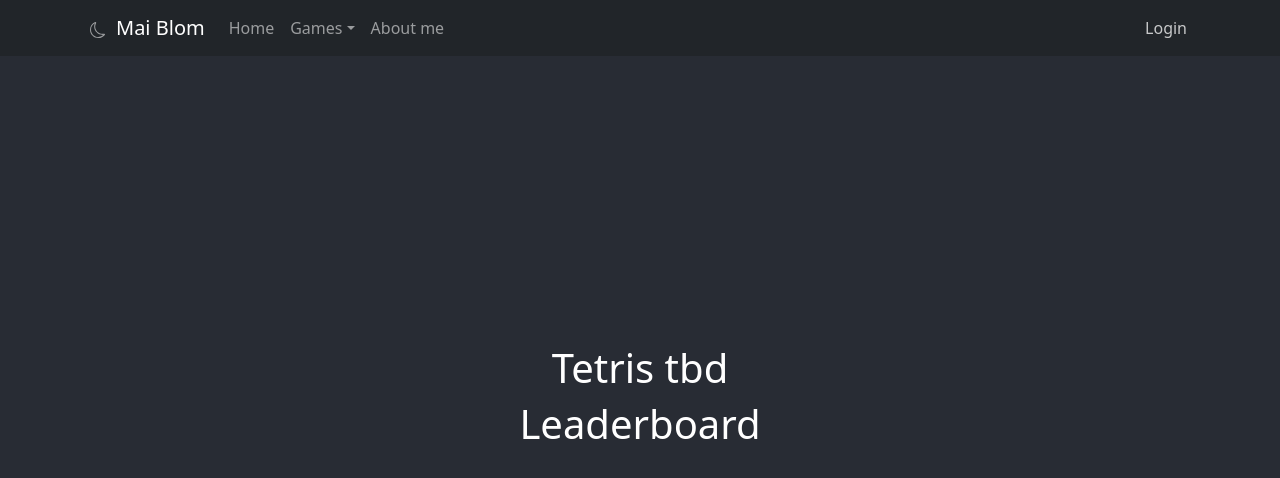
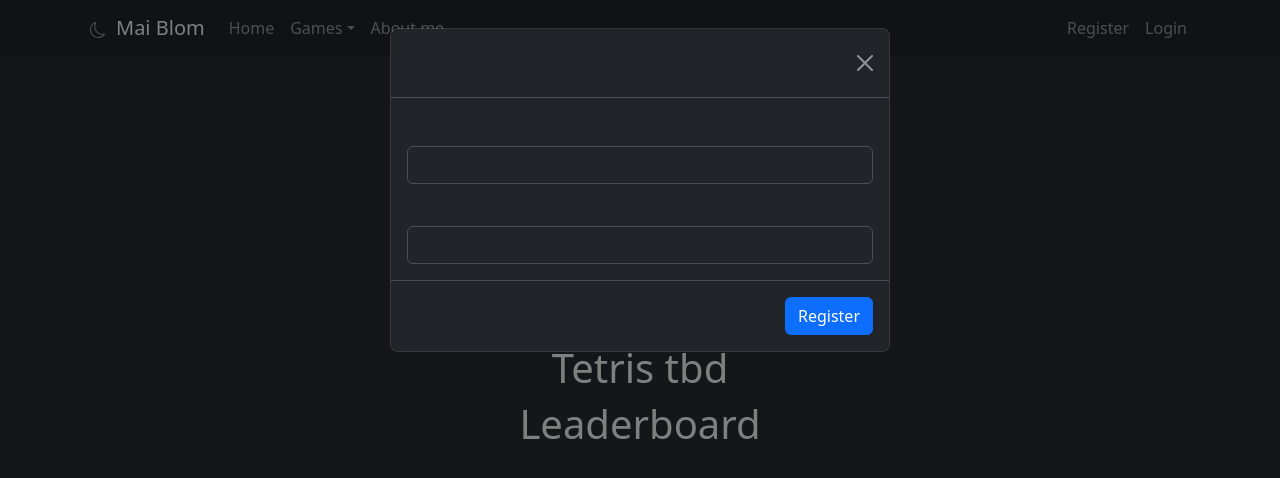
Before and after one commit to MaiBlom/mai-frontend, a React (Create React App) app: page /tetris in a window 1280 px wide. Both pictures are taken after a click on the button "Login". Shown: the top 478 px of the page. Built offline with nearby package versions, Linux system fonts and the light colour scheme.

Commit message:
login and register modal without functionality

```diff
--- a/package.json
+++ b/package.json
@@ -21,7 +21,7 @@
   },
   "scripts": {
     "start": "react-scripts start",
-    "docker": "sudo docker compose down && sudo docker compose build --no-cache && sudo docker compose up -d"
+    "docker": "pnpm i && sudo docker compose down && sudo docker compose build --no-cache && sudo docker compose up -d"
   },
   "browserslist": {
     "production": [
--- a/src/App.tsx
+++ b/src/App.tsx
@@ -8,18 +8,24 @@ import { BrowserRouter, Routes, Route } from 'react-router';
 import TetrisPage from './pages/games/TetrisPage';
 import TicTacToePage from './pages/games/TicTacToePage';
 import SnakePage from './pages/games/SnakePage';
+import RegisterModal from 'components/modals/Register';
+import LoginModal from 'components/modals/Login';
 
 function App() {
+    const [registerModal, setRegisterModal] = useState(false);
+    const [loginModal, setLoginModal] = useState(false);
+
     const [loggedIn, setLoggedIn] = useState(false);
     const [theme, toggleTheme] = useState(true);
 
     return (
         <BrowserRouter basename='/'>
             <Header
-                theme={ theme }
-                toggleTheme={ () => toggleTheme(theme => !theme) }
-                loggedIn={ loggedIn }
-                setLoggedIn={ () => setLoggedIn(loggedIn => !loggedIn) }
+                theme={theme}
+                toggleTheme={() => toggleTheme(theme => !theme)}
+                loggedIn={loggedIn}
+                setRegisterModal={() => setRegisterModal(true)}
+                setLoginModal={() => setLoginModal(true)}
             />
             <div className={`app-${theme ? 'dark' : 'light'}`}>
                 <React.StrictMode>
@@ -34,7 +40,18 @@ function App() {
                     </Routes>
                 </React.StrictMode>
             </div>
-        </BrowserRouter>
+            <RegisterModal
+                theme={theme}
+                show={registerModal}
+                setRegisterModal={() => setRegisterModal(false)}>
+            </RegisterModal>
+            <LoginModal
+                theme={theme}
+                show={loginModal}
+                setLoginModal={() => setLoginModal(false)}
+                setLoggedIn={(bool: boolean) => setLoggedIn(bool)}>
+            </LoginModal>
+        </BrowserRouter >
     );
 }
 
--- a/src/components/Header.tsx
+++ b/src/components/Header.tsx
@@ -11,9 +11,11 @@ function Header(props: {
     theme: boolean,
     toggleTheme: () => void,
     loggedIn: boolean,
-    setLoggedIn: () => void
+    setRegisterModal: () => void
+    setLoginModal: () => void
 }) {
     const [loginPositionCss, setLoginPositionCss] = useState(true);
+
     return (
         <Navbar
             bg={`${props.theme ? 'dark' : 'light'}`}
@@ -22,9 +24,9 @@ function Header(props: {
             expand="md">
             <Container>
                 <Nav style={{ flexDirection: 'row' }}>
-                    <Nav.Link style={{paddingRight: '10px'}}
+                    <Nav.Link style={{ paddingRight: '10px' }}
                         onClick={props.toggleTheme}>
-                            { props.theme ? <Moon /> : <Sun /> }
+                        {props.theme ? <Moon /> : <Sun />}
                     </Nav.Link>
                     <Navbar.Brand>Mai Blom</Navbar.Brand>
                 </Nav>
@@ -32,8 +34,8 @@ function Header(props: {
                 <Navbar.Collapse
                     id="responsive-navbar-nav"
                     role="region"
-                    onEnter={ () => setLoginPositionCss(false)}
-                    onExited={ () => setLoginPositionCss(true) }>
+                    onEnter={() => setLoginPositionCss(false)}
+                    onExited={() => setLoginPositionCss(true)}>
                     <Nav className="me-auto">
                         <Nav.Link as={Link} to={`/`}>Home</Nav.Link>
                         <NavDropdown title="Games" id="collapsible-nav-dropdown">
@@ -43,9 +45,12 @@ function Header(props: {
                         </NavDropdown>
                         <Nav.Link as={Link} to={`/aboutme`}>About me</Nav.Link>
                     </Nav>
-                    <Nav style={ loginPositionCss ? { position: 'fixed', float: 'right', right: '85px' } : {} }>
-                        <Nav.Link>
-                            { props.loggedIn ? 'Logout' : 'Login'}
+                    <Nav style={loginPositionCss ? { position: 'fixed', float: 'right', right: '85px' } : {}}>
+                        <Nav.Link onClick={props.setRegisterModal}>
+                            Register
+                        </Nav.Link>
+                        <Nav.Link onClick={props.setLoginModal}>
+                            {props.loggedIn ? 'Logout' : 'Login'}
                         </Nav.Link>
                     </Nav>
                 </Navbar.Collapse>
@@ -54,13 +59,4 @@ function Header(props: {
     );
 }
 
-/* const fetchData = async () => {
-    try {
-        const response = await axios.get('http://localhost:8080/api/user/1');
-        console.log(response);
-    } catch (error) {
-        console.error('Error fetching data:', error);
-    }
-} */
-
 export default Header;
--- /dev/null
+++ b/src/components/modals/Login.tsx
@@ -0,0 +1,47 @@
+import axios from 'axios';
+import { Form } from 'react-bootstrap';
+import Button from 'react-bootstrap/Button';
+import Modal from 'react-bootstrap/Modal';
+
+function LoginModal(props: {
+    theme: boolean,
+    show: boolean,
+    setLoginModal: () => void
+    setLoggedIn: (bool: boolean) => void
+}) {
+    return (
+        <>
+            <Modal
+                show={props.show}
+                onHide={props.setLoginModal}
+                data-bs-theme={props.theme ? 'dark' : 'light'}
+            >
+                <Form>
+                    <Modal.Header closeButton>
+                        <Modal.Title>Register</Modal.Title>
+                    </Modal.Header>
+                    <Modal.Body>
+                        <Form.Group controlId='RegisterForm.Username'>
+                            <Form.Label>Username</Form.Label>
+                            <Form.Control />
+                        </Form.Group>
+                        <Form.Group
+                            controlId='RegisterForm.Password'
+                            style={{ paddingTop: '10px' }}
+                        >
+                            <Form.Label>Password</Form.Label>
+                            <Form.Control type='password' />
+                        </Form.Group>
+                    </Modal.Body>
+                    <Modal.Footer>
+                        <Button type='submit' variant='primary'>
+                            Register
+                        </Button>
+                    </Modal.Footer>
+                </Form>
+            </Modal>
+        </>
+    );
+}
+
+export default LoginModal;
--- /dev/null
+++ b/src/components/modals/Register.tsx
@@ -0,0 +1,101 @@
+import axios from 'axios';
+import Button from 'react-bootstrap/Button';
+import Modal from 'react-bootstrap/Modal';
+import Form from 'react-bootstrap/Form'
+import { FormEvent, useState } from 'react';
+
+function RegisterModal(props: {
+    theme: boolean,
+    show: boolean,
+    setRegisterModal: () => void
+}) {
+    const [validated, setValidated] = useState(false);
+
+    const RegisterUser = async (event: FormEvent) => {
+        console.log(event.currentTarget);
+        /* try {
+            const response = await axios.post('http://localhost:4000/api/user/', {
+                "username": 'blabla',
+                "password": 'blabla',
+                "email": 'blabla',
+                "firstname": 'blabla',
+                "lastname": 'blabla',
+                "birthdate": 'blabla',
+            });
+            console.log(response);
+        } catch (error) {
+            console.error('Error registering user', error);
+        } */
+    }
+
+    return (
+        <>
+            <Modal
+                show={props.show}
+                onHide={props.setRegisterModal}
+                data-bs-theme={props.theme ? 'dark' : 'light'}
+            >
+                <Form noValidate validated={validated} onSubmit={RegisterUser}>
+                    <Modal.Header closeButton>
+                        <Modal.Title>Register</Modal.Title>
+                    </Modal.Header>
+                    <Modal.Body>
+                        <Form.Group controlId='RegisterForm.Username'>
+                            <Form.Label>Username*</Form.Label>
+                            <Form.Control />
+                        </Form.Group>
+                        <Form.Group
+                            controlId='RegisterForm.Password'
+                            style={{ paddingTop: '10px' }}
+                        >
+                            <Form.Label>Password*</Form.Label>
+                            <Form.Control type='password' />
+                        </Form.Group>
+                        <Form.Group
+                            controlId='RegisterForm.Password'
+                            style={{ paddingTop: '10px' }}
+                        >
+                            <Form.Label>Re-type password*</Form.Label>
+                            <Form.Control type='password' />
+                        </Form.Group>
+                        <Form.Group
+                            controlId='RegisterForm.Email'
+                            style={{ paddingTop: '10px' }}
+                        >
+                            <Form.Label>Email</Form.Label>
+                            <Form.Control
+                                type='email'
+                                placeholder='example@email.com'
+                            />
+                        </Form.Group>
+                        <div style={{ paddingTop: '10px', display: 'flex', flexDirection: 'row', justifyContent: 'space-between' }}>
+                            <Form.Group controlId='RegisterForm.FirstName'>
+                                <Form.Label>First name</Form.Label>
+                                <Form.Control />
+                            </Form.Group>
+                            <Form.Group controlId='RegisterForm.LastName'>
+                                <Form.Label>Last Name</Form.Label>
+                                <Form.Control />
+                            </Form.Group>
+                        </div>
+                        <Form.Group
+                            controlId='RegisterForm.Birthdate'
+                            style={{ paddingTop: '10px' }}
+                        >
+                            <Form.Label>Birthdate*</Form.Label>
+                            <Form.Control type='date' />
+                        </Form.Group>
+                        <Form.Label style={{ fontSize: '11px' }}>* Mandatory fields</Form.Label>
+                    </Modal.Body>
+                    <Modal.Footer>
+                        <Button type='submit' variant='primary' onClick={RegisterUser}>
+                            Register
+                        </Button>
+                    </Modal.Footer>
+                </Form>
+            </Modal>
+        </>
+    );
+}
+
+export default RegisterModal;
```
